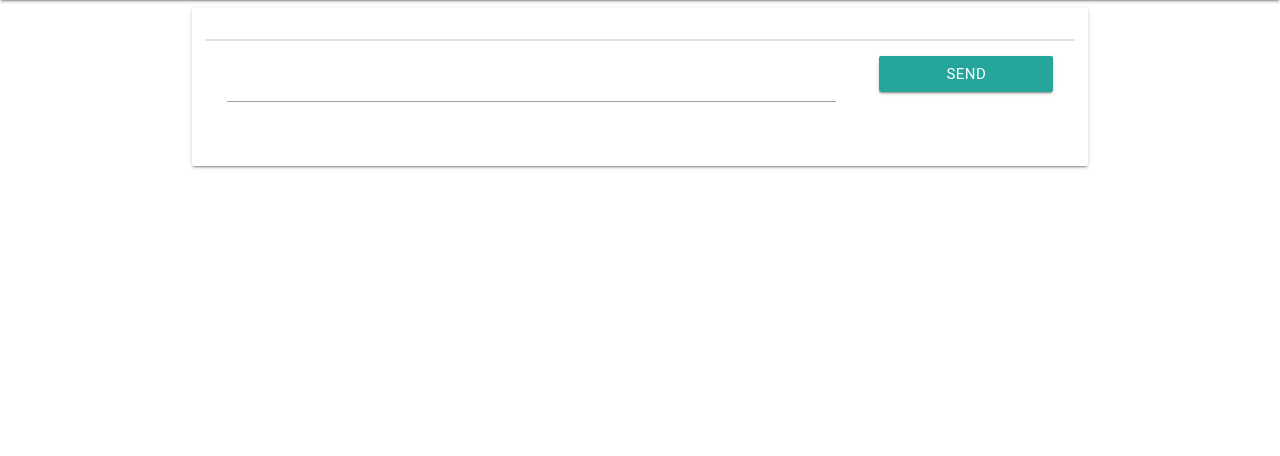
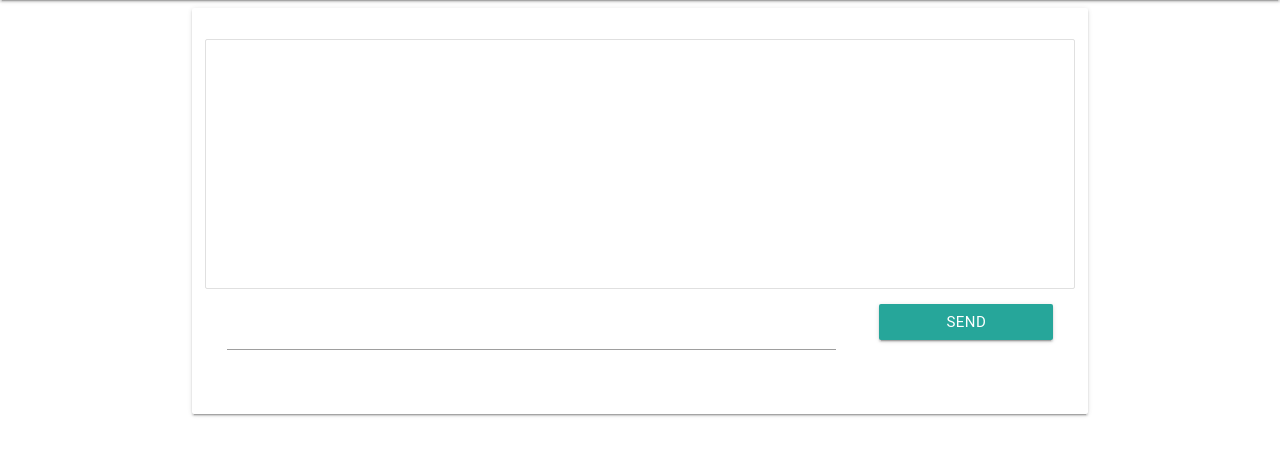
Before and after one commit to NVZver/chat_bot, a Django app: page / in a window 1280 px wide. Shown: the part 64-520 px from the top of the page. Run offline with Django 3.2, Linux system fonts and the light colour scheme; some libraries are stand-ins or nearby versions; some web fonts are replaced.

Commit message:
Fix collection height

```diff
--- a/static/css/style.css
+++ b/static/css/style.css
@@ -1,6 +1,10 @@
 .content {
     display: flex;
     flex-direction: column;
+}
+
+.messages .collection{
+    min-height: 250px;
 }
 
 .message {
```
